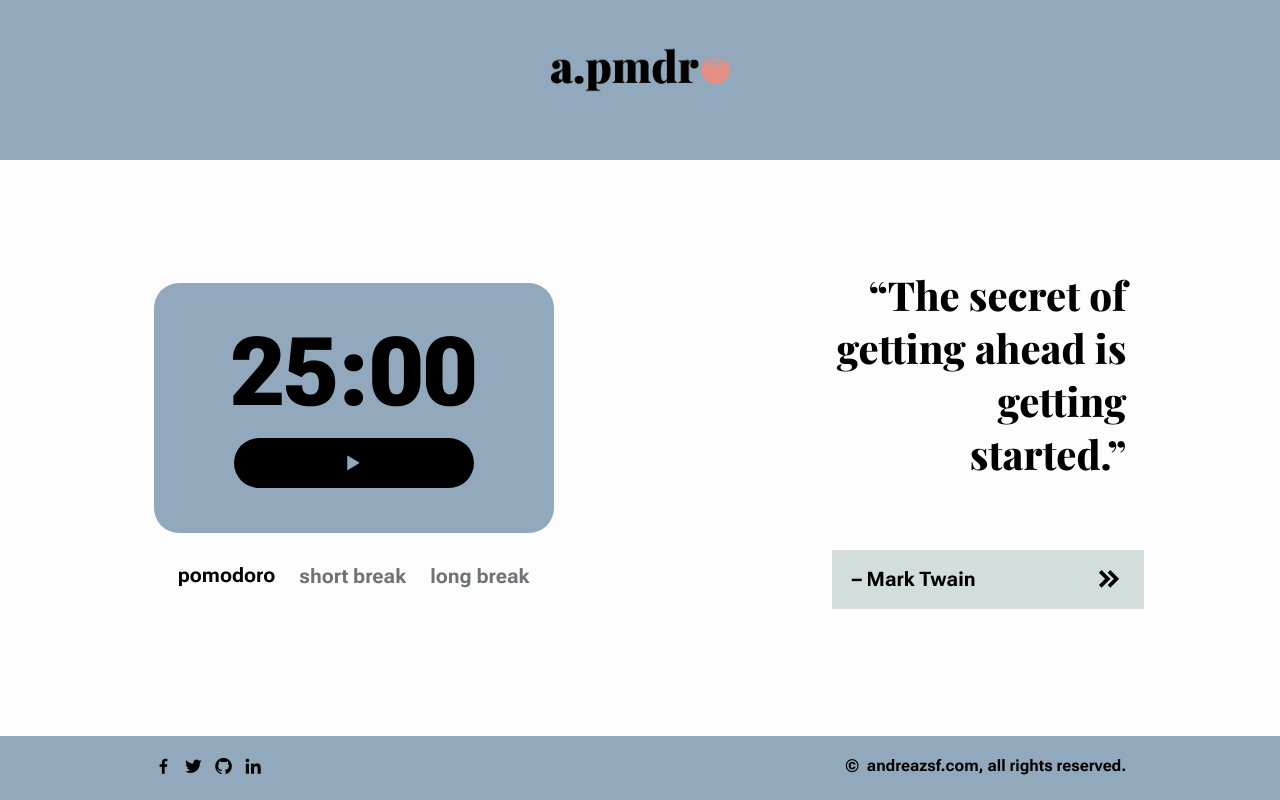
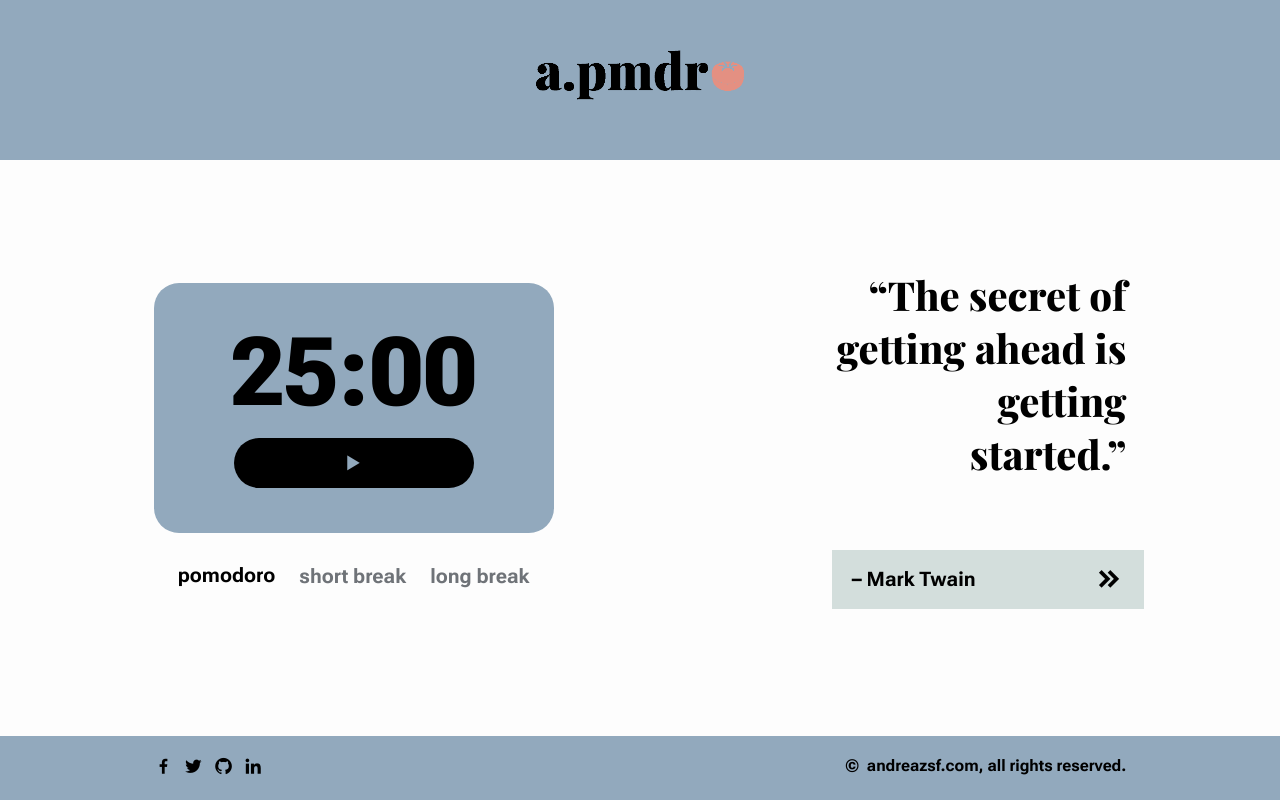
Before and after one commit to andreazsf/a.pmdro, a plain HTML site: page index.html in a window 1280 px wide. Drawn offline with nearby package versions, Linux system fonts and the light colour scheme.

Commit message:
Changed logo height

```diff
--- a/css/style.css
+++ b/css/style.css
@@ -56,12 +56,13 @@ body {
 
 .logo {
     /* height: 5rem; */
-    height: 6rem;
+    height: 7rem;
     cursor: default;
 
     position: relative;
     display: grid;
     justify-content: center;
+    align-items: center;
 }
 
 .navbar a{
```
